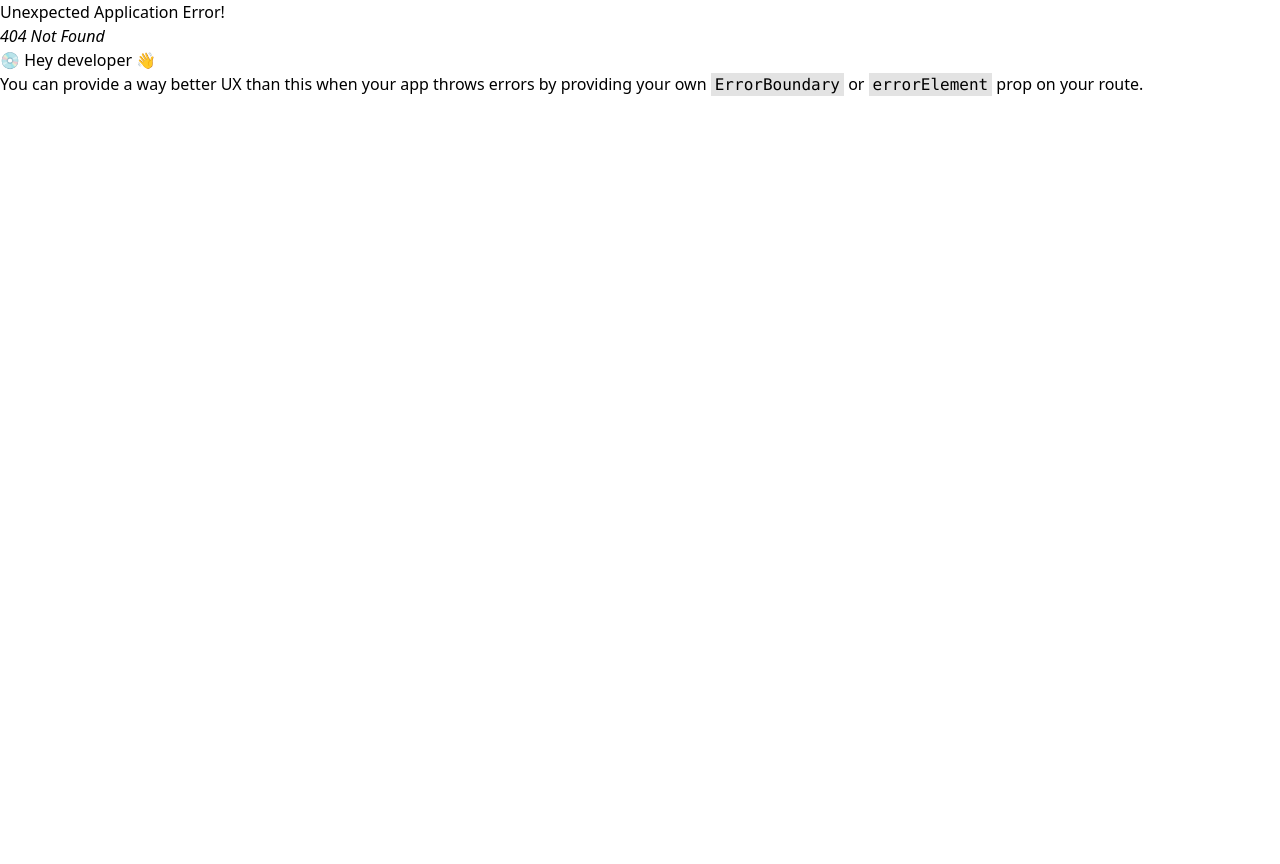
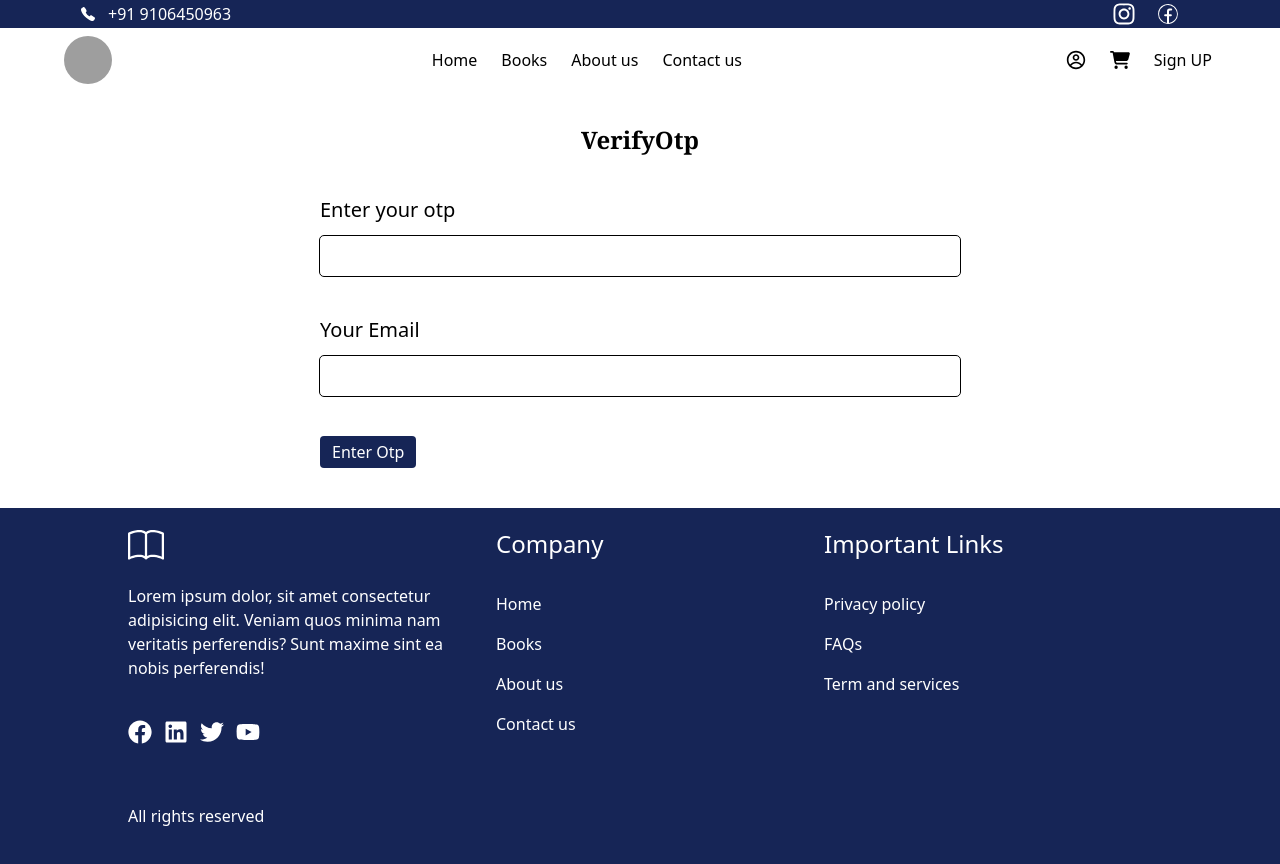
Before and after one commit to PanchalKeyur0806/BookStore-Frontend-Using-React.js, a React (Vite) app: page /verifyOtp in a window 1280 px wide. Before the commit this address had no page. Shown: the top 864 px of the page. Before the commit the page ends 800 px from the top, so only its background shows below. Built offline with nearby package versions, Linux system fonts and the light colour scheme; grey boxes are pictures that could not be loaded.

Commit message:
Feature: now user can verify their otp

```diff
--- /dev/null
+++ b/src/components/Authentications/VerifyOtp/VerifyOtp.jsx
@@ -0,0 +1,90 @@
+import axios from "axios";
+import React, { useActionState, useState } from "react";
+import { useNavigate } from "react-router-dom";
+
+function VerifyOtp() {
+  const [data, action, pending] = useActionState(handleOtp, null);
+  const [message, setMessage] = useState("");
+  const [error, setError] = useState("");
+  const navigate = useNavigate();
+
+  // const { data, error } = useFetchItem("http://localhost:8002/auth/verifyOtp");
+  // console.log(data);
+
+  // fetch the otp
+  async function fetchOtp(formdata) {
+    try {
+      const url = "http://localhost:8002/auth/verifyOtp";
+      let response = await axios.post(url, formdata);
+      let data = response.data;
+
+      localStorage.setItem("token", data.token);
+      setMessage(data.message);
+    } catch (error) {
+      setError(error.message);
+    }
+  }
+
+  // handle the submit
+  function handleOtp(preData, formData) {
+    const userData = {
+      otp: parseInt(formData.get("otp")),
+      email: formData.get("email"),
+    };
+
+    fetchOtp(userData);
+    setTimeout(() => {
+      navigate("/");
+    }, 1000);
+  }
+
+  return (
+    <section className="my-10 w-[95%] md:w-[50%] mx-auto">
+      <div className="text-2xl text-center font-bold font-serif my-5">
+        <h1>VerifyOtp</h1>
+      </div>
+      <div>
+        <form action={action}>
+          <div className="flex flex-col my-5">
+            <label htmlFor="otp" className="mt-5 font-medium text-xl">
+              Enter your otp
+            </label>
+            <input
+              type="number"
+              name="otp"
+              id="otp"
+              className="outline rounded mt-3 px-3 py-2"
+              onWheel={(e) => e.target.blur()}
+            />
+          </div>
+          <div className="flex flex-col my-5">
+            <label htmlFor="email" className="mt-5 font-medium text-xl">
+              Your Email
+            </label>
+            <input
+              type="email"
+              name="email"
+              id="email"
+              className="outline rounded mt-3 px-3 py-2"
+            />
+          </div>
+
+          <div className="mt-10">
+            <input
+              type="submit"
+              value="Enter Otp"
+              className="rounded px-3 py-1 bg-blue-950 text-white hover:bg-blue-900 cursor-pointer"
+            />
+          </div>
+        </form>
+
+        <div className="text-red-800 text-center text-xl">{error && error}</div>
+        <div className="text-green-800 text-center text-xl">
+          {message && message}
+        </div>
+      </div>
+    </section>
+  );
+}
+
+export default VerifyOtp;
--- a/src/main.jsx
+++ b/src/main.jsx
@@ -14,6 +14,7 @@ import AboutUs from "./components/AboutUs/AboutUs.jsx";
 import ContactUs from "./components/ContactUs/ContactUs.jsx";
 import Book from "./components/Book/Book.jsx";
 import Register from "./components/Authentications/Register/Register.jsx";
+import VerifyOtp from "./components/Authentications/VerifyOtp/VerifyOtp.jsx";
 
 const router = createBrowserRouter(
   createRoutesFromElements(
@@ -21,6 +22,7 @@ const router = createBrowserRouter(
       <Route path="/" element={<App />} />
       <Route path="/" element={<Layout />}>
         <Route path="register" element={<Register />} />
+        <Route path="verifyOtp" element={<VerifyOtp />} />
         <Route path="books" element={<AllBooks />} />
         <Route path="aboutus" element={<AboutUs />} />
         <Route path="contactus" element={<ContactUs />} />
```
